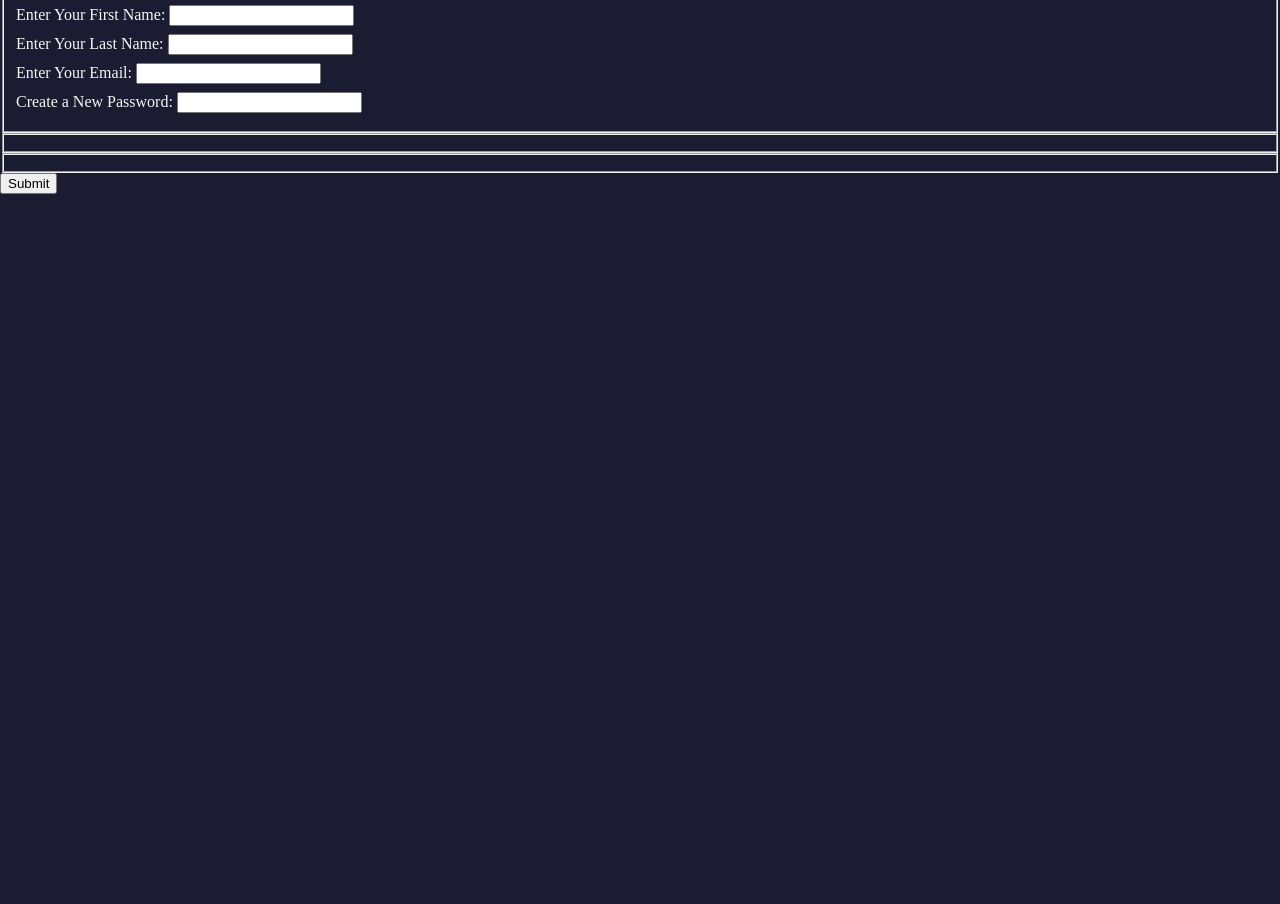
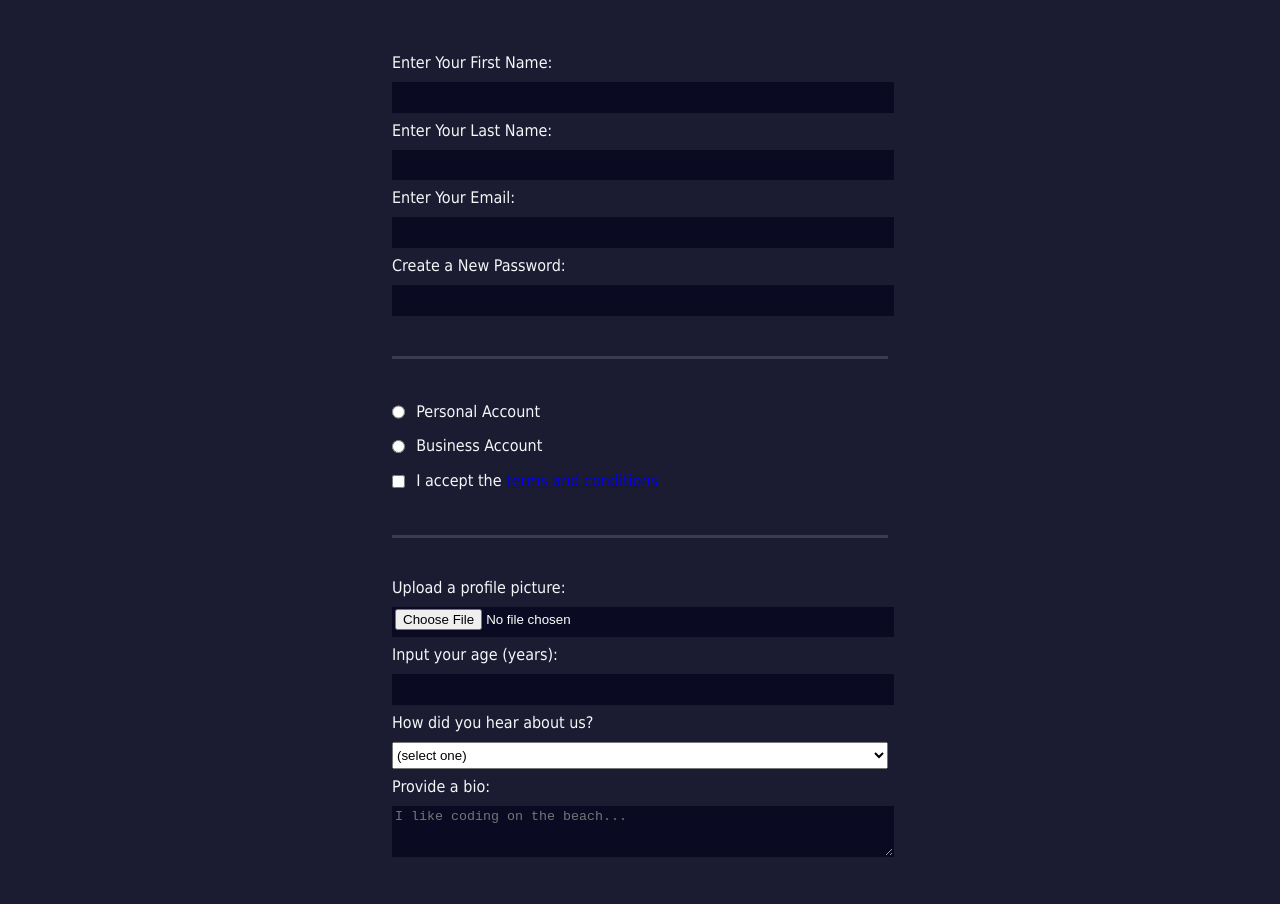
Before and after one commit to amianivictor/Form, a plain HTML site: page index.html in a window 1280 px wide. Shown: the part 124-1028 px from the top of the page. Before the commit the page ends 821 px from the top, so only its background shows below. Drawn offline with Linux system fonts and the light colour scheme.

Commit message:
initial commit

```diff
--- a/index.html
+++ b/index.html
@@ -10,13 +10,34 @@
     <p>Please fill out this form with the required information</p>
     <form method="post" action='https://register-demo.freecodecamp.org'>
       <fieldset>
-        <label for="first-name">Enter Your First Name: <input id="first-name" type="text" required /></label>
-        <label for="last-name">Enter Your Last Name: <input id="last-name" type="text" required /></label>
-        <label for="email">Enter Your Email: <input id="email" type="email" required /></label>
-        <label for="new-password">Create a New Password: <input id="new-password" type="password" required /></label>
+        <label for="first-name">Enter Your First Name: <input id="first-name" name="first-name" type="text" required /></label>
+        <label for="last-name">Enter Your Last Name: <input id="last-name" name="last-name" type="text" required /></label>
+        <label for="email">Enter Your Email: <input id="email" name="email" type="email" required /></label>
+        <label for="new-password">Create a New Password: <input id="new-password" name="new-password" type="password" pattern="[a-z0-5]{8,}" required /></label>
       </fieldset>
-      <fieldset></fieldset>
-      <fieldset></fieldset>
+      <fieldset>
+        <label for="personal-account"><input id="personal-account" type="radio" name="account-type" class="inline" /> Personal Account</label>
+        <label for="business-account"><input id="business-account" type="radio" name="account-type" class="inline" /> Business Account</label>
+        <label for="terms-and-conditions">
+          <input id="terms-and-conditions" type="checkbox" required name="terms-and-conditions" class="inline" /> I accept the <a href="https://www.freecodecamp.org/news/terms-of-service/">terms and conditions</a>
+        </label>
+      </fieldset>
+      <fieldset>
+        <label for="profile-picture">Upload a profile picture: <input id="profile-picture" type="file" name="file" /></label>
+        <label for="age">Input your age (years): <input id="age" type="number" name="age" min="13" max="120" /></label>
+        <label for="referrer">How did you hear about us?
+          <select id="referrer" name="referrer">
+            <option value="">(select one)</option>
+            <option value="1">freeCodeCamp News</option>
+            <option value="2">freeCodeCamp YouTube Channel</option>
+            <option value="3">freeCodeCamp Forum</option>
+            <option value="4">Other</option>
+          </select>
+        </label>
+        <label for="bio">Provide a bio:
+          <textarea id="bio" name="bio" rows="3" cols="30" placeholder="I like coding on the beach..."></textarea>
+        </label>
+      </fieldset>
       <input type="submit" value="Submit" />
     </form>
   </body>
--- a/style.css
+++ b/style.css
@@ -4,9 +4,69 @@ body {
     margin: 0;
     background-color: #1b1b32;
     color: #f5f6f7;
+    font-family: Tahoma;
+    font-size: 16px;
+  }
+
+  h1, p {
+    margin: 1em auto;
+    text-align: center;
+  }
+
+  form {
+    width: 60vw;
+    max-width: 500px;
+    min-width: 300px;
+    margin: 0 auto;
+    padding-bottom: 2em;
+  }
+
+  fieldset {
+    border: none;
+    padding: 2rem 0;
+    border-bottom: 3px solid #3b3b4f;
+  }
+
+  fieldset:last-of-type {
+    border-bottom: none;
   }
 
   label {
     display: block;
     margin: 0.5rem 0;
   }
+
+  input,
+  textarea,
+  select {
+    margin: 10px 0 0 0;
+    width: 100%;
+    min-height: 2em;
+  }
+
+  input, textarea {
+    background-color: #0a0a23;
+    border: 1px solid #0a0a23;
+    color: #ffffff;
+  }
+
+  .inline {
+    width: unset;
+    margin: 0 0.5em 0 0;
+    vertical-align: middle;
+  }
+
+  input[type="submit"] {
+    display: block;
+    width: 60%;
+    margin: 1em auto;
+    height: 2em;
+    font-size: 1.1rem;
+    background-color: #3b3b4f;
+    border-color: white;
+    min-width: 300px;
+  }
+
+  input[type="file"] {
+    padding: 1px 2px;
+  }
```
